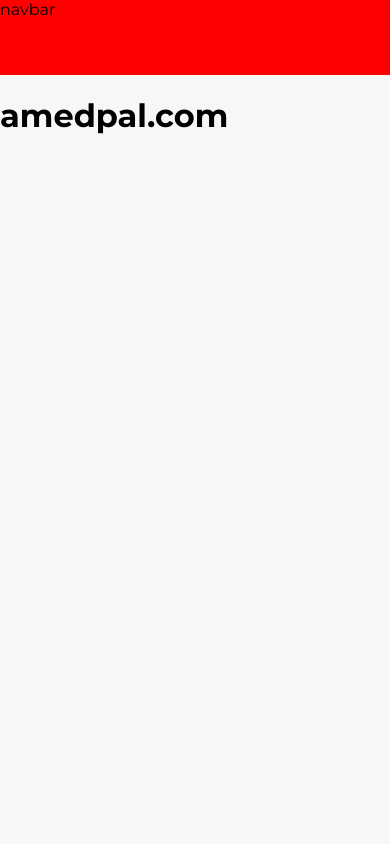
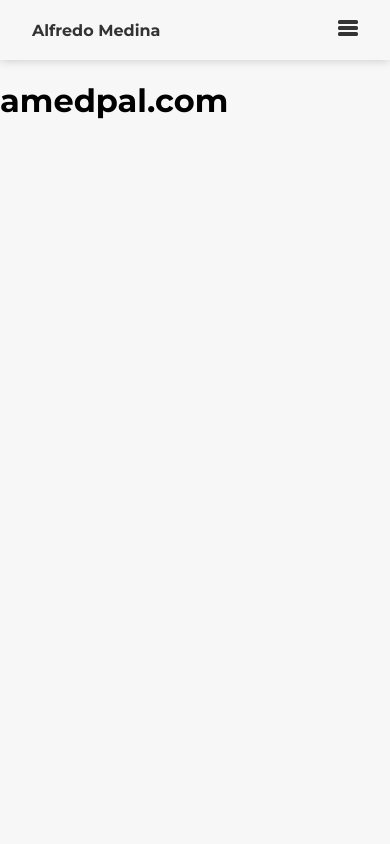
Before and after one commit to alfremedpal/amedpal-website, a Next.js app: page / in a window 390 px wide. Shown: the top 844 px of the page. Built offline with nearby package versions, Linux system fonts and the light colour scheme.

Commit message:
Finish responsive navbar

```diff
--- a/components/navbar/navbar.module.scss
+++ b/components/navbar/navbar.module.scss
@@ -1,4 +1,60 @@
+@use "../../styles/variables" as v;
+@use "../../styles/mixins" as m;
+
 .main {
-    height: 75px;
-    background-color: red;
+    height: 60px;
+    background-color: v.$white;
+    box-shadow:  0px 0px 10px 0px rgba(0, 0, 0, 0.2);
+    display: flex;
+    flex-direction: row;
+    align-items: center;
+    justify-content: space-between;
+    color: v.$black;
+    padding: 0 2rem;
+    position: relative;
+    z-index: 2;
+
+    a {
+        margin-right: 10px;
+    }
+
+    .links {
+        display: none;
+    }
+
+    @include m.desktop() {
+        .links {
+            display: block;
+        }
+    }
 }
+
+.burger {
+    cursor: pointer;
+    @include m.desktop() {
+        display: none;
+    }
+}
+
+.mobileLinks {
+    width: 100%;
+    height: 100px;
+    background-color: v.$gray;
+    position: absolute;
+    transition: top ease 0.3s;
+
+    .links {
+        display: flex;
+        flex-direction: column;
+        padding: 10px 0 0 10px;
+
+        a {
+            width: 25%;
+            margin-top: 5px;
+        }
+    }
+
+    @include m.desktop() {
+        display: none;
+    }
+}
--- a/components/navbar/navbar.tsx
+++ b/components/navbar/navbar.tsx
@@ -1,9 +1,75 @@
+import { useState } from 'react'
+import Link from 'next/link'
 import styles from './navbar.module.scss'
 
 export default function Navbar() {
+    interface LinkObject {
+        name: string,
+        route: string
+    }
+
+    const links: LinkObject[] = [
+        { name: 'Blog', route: '/blog' },
+        { name: 'Contact', route: '/contact' },
+        { name: 'Services', route: '/services' },
+    ]
+
+    const [mobileNavHeight, setMobileNavHeight] = useState<string>('-60px')
+
+    const toggleMobileNavHeight = () => {
+        if (mobileNavHeight === '-60px') {
+            setMobileNavHeight('60px')
+        } else {
+            setMobileNavHeight('-60px')
+        }
+    }
+
+    const linksJSX = (): JSX.Element => {
+
+        return (
+            <div className={styles.links}>
+                {
+                    links.map(link => (
+                        <Link
+                            key={link.name}
+                            href={link.route}
+                        >
+                            <a>{link.name}</a>
+                        </Link>
+                    ))
+                }
+            </div>
+        )
+    }
+
     return (
-        <nav className={styles.main}>
-            navbar
-        </nav>
+        <>
+            <nav className={styles.main}>
+
+                <Link href='/'>
+                    <a><b>Alfredo Medina</b></a>
+                </Link>
+
+                {linksJSX()}
+
+                {/* Burger menu button */}
+                <div className={styles.burger}
+                    onClick={() => toggleMobileNavHeight()}
+                >
+                    <svg viewBox="0 0 100 80" width="20" height="20">
+                        <rect width="100" height="20" rx="8" fill="#333"></rect>
+                        <rect y="30" width="100" height="20" rx="8" fill="#333"></rect>
+                        <rect y="60" width="100" height="20" rx="8" fill="#333"></rect>
+                    </svg>
+                </div>
+            </nav>
+
+            <div
+                className={styles.mobileLinks}
+                style={{ top: mobileNavHeight }}
+            >
+                {linksJSX()}
+            </div>
+        </>
     )
 }
--- /dev/null
+++ b/styles/_mixins.scss
@@ -0,0 +1,5 @@
+@mixin desktop() {
+    @media (min-width: 1200px) {
+        @content;
+    }
+}
--- /dev/null
+++ b/styles/_variables.scss
@@ -0,0 +1,3 @@
+$white: #f7f7f7;
+$gray: #dddddd;
+$black: #333333;
```
